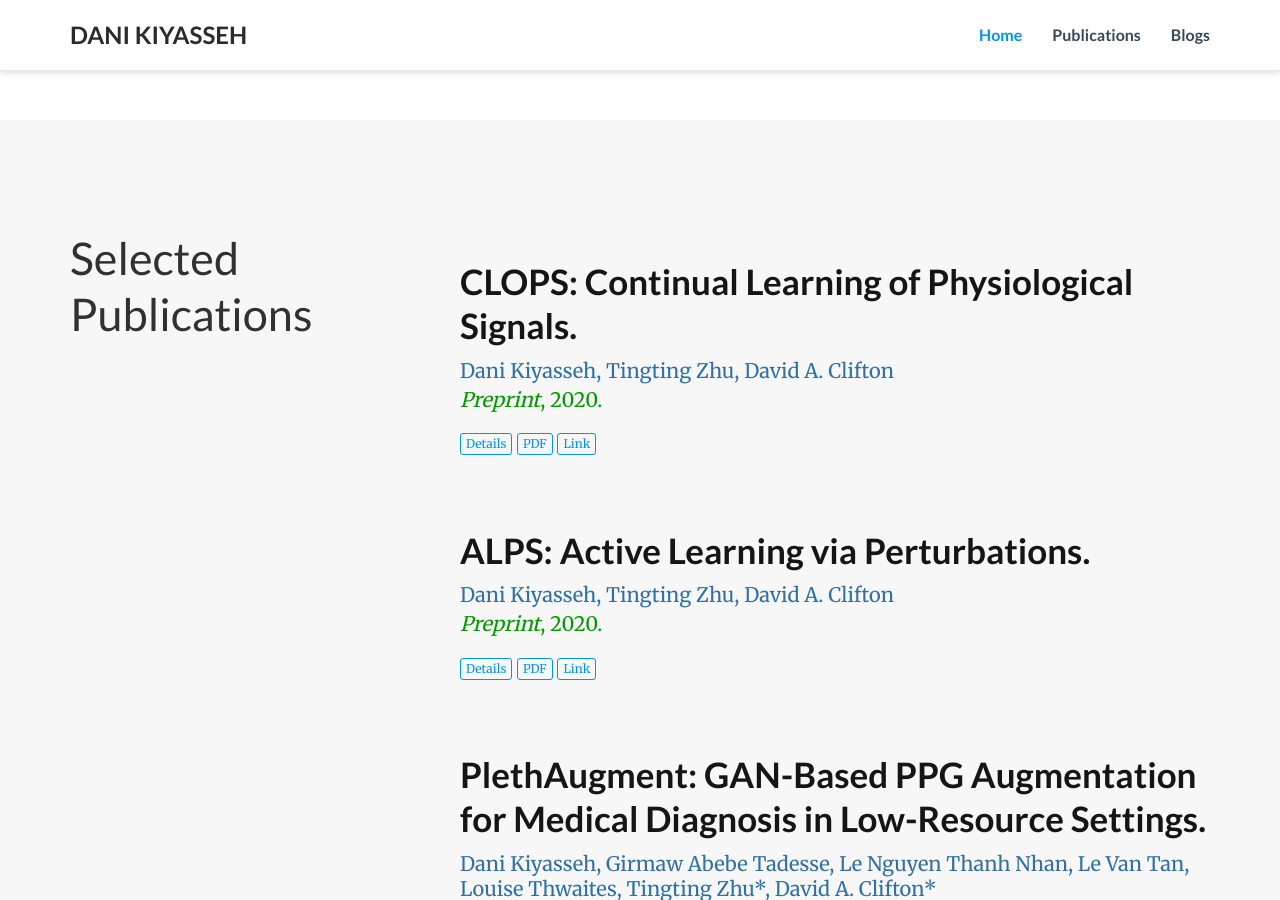
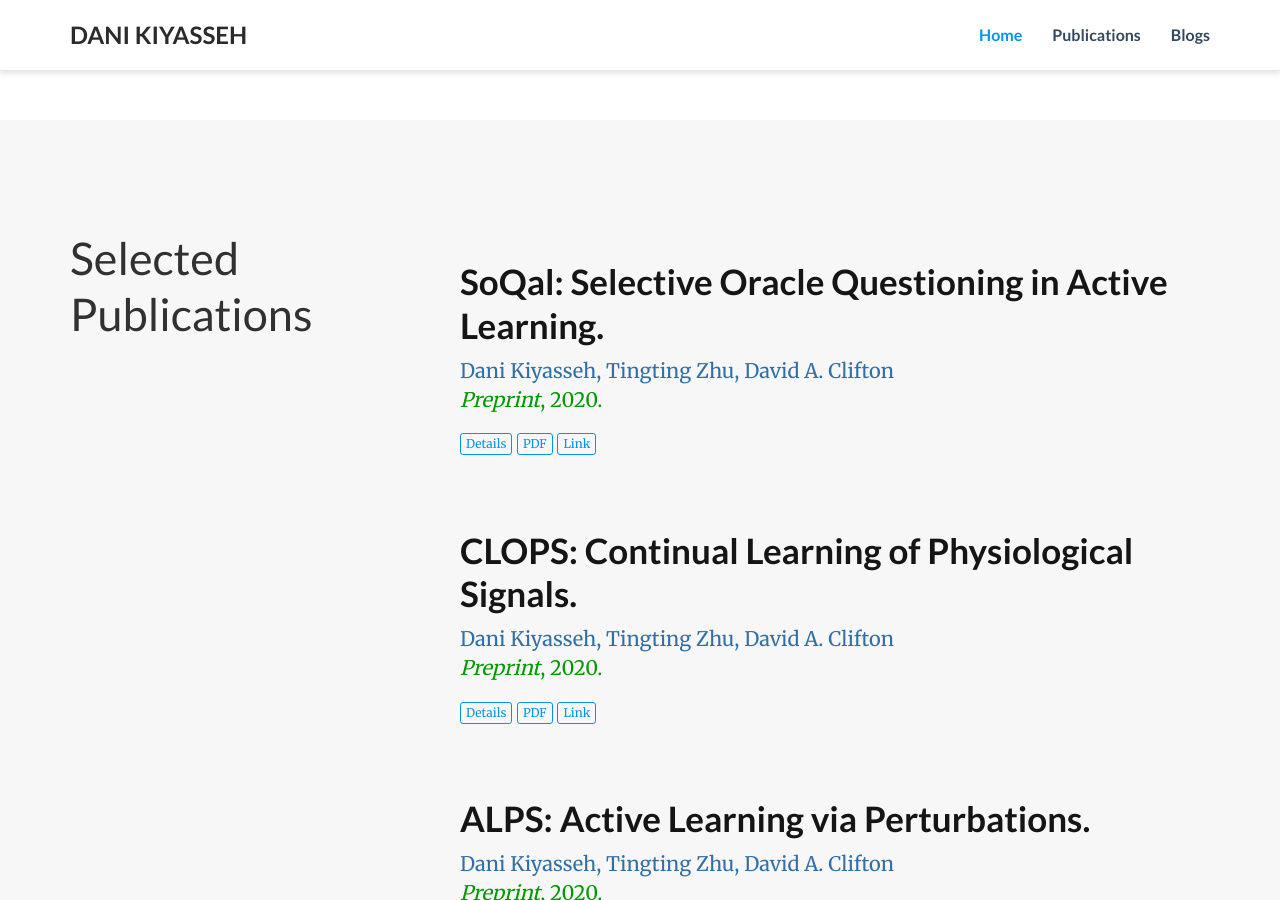
Before and after one commit to danikiyasseh/danikiyasseh.github.io, a Jekyll site: the page index.html, which Jekyll copies as it is, in a window 1280 px wide and 900 px high, scrolled down 775 px. Built offline with Jekyll 4.4.1, drawn with Linux system fonts in a browser that asks for light colours; nearby versions of some CDN libraries; a style sheet for code colours, icons or effects is not loaded.

Commit message:
Added SoQal publication

```diff
--- a/index.html
+++ b/index.html
@@ -190,6 +190,52 @@
   </div>
 
   <div class="col-xs-12 col-md-8">
+	  <div class="pub-list-item" itemscope itemtype="http://schema.org/CreativeWork">
+  <div class="row">
+
+<!--     <div class="col-md-12">
+      <a href="">
+        <img src="https://danikiyasseh.github.io/publications/images/rbme_pipeline.png" class="pub-banner"
+             itemprop="image">
+      </a>
+    </div> -->
+
+    <div class="col-md-12">
+      <h3 class="article-title" itemprop="name">
+        <a href="https://danikiyasseh.github.io/publications/SoQal/" itemprop="url">SoQal: Selective Oracle Questioning in Active Learning.</a>
+      </h3>
+      <div class="pub-abstract" itemprop="text">
+      </div>
+
+      <div class="pub-authors" itemprop="author">
+        Dani Kiyasseh, Tingting Zhu, David A. Clifton
+      </div>
+
+      <div class="pub-publication">
+        <em> Preprint</em>, 2020.
+      </div>
+
+      <div class="pub-links">
+
+
+	<a class="btn btn-primary btn-outline btn-xs" href="https://danikiyasseh.github.io/publications/SoQal/">
+	  Details
+	</a>
+
+
+	<a class="btn btn-primary btn-outline btn-xs" href="https://danikiyasseh.github.io/publications/documents/SoQal.pdf">
+	  PDF
+	</a>
+
+	<a class="btn btn-primary btn-outline btn-xs" href="https://arxiv.org/abs/2004.10468">
+	  Link
+	</a>
+
+      </div>
+    </div>
+  </div>
+</div>
+
 	 <div class="pub-list-item" itemscope itemtype="http://schema.org/CreativeWork">
   <div class="row">
 
```
